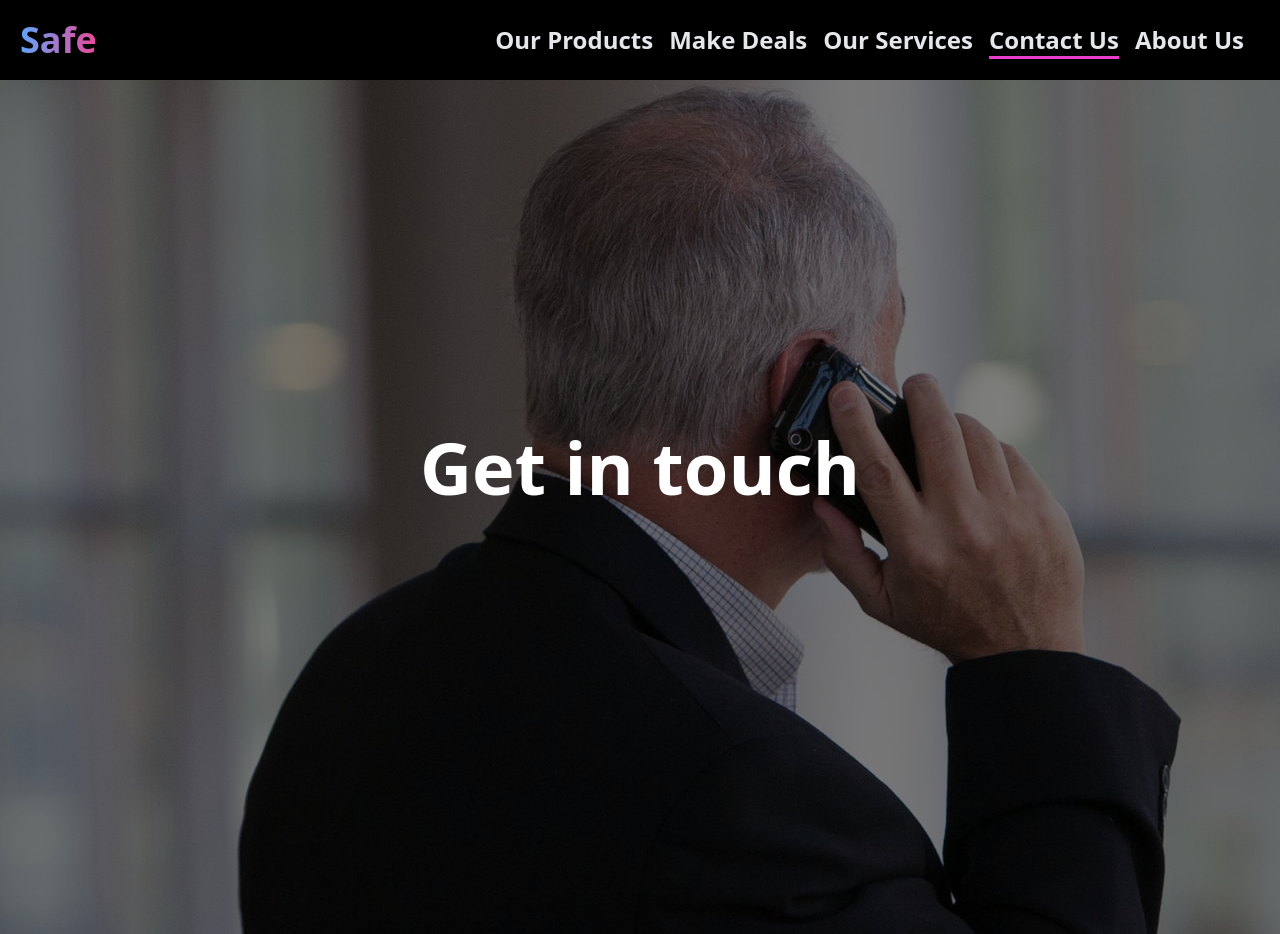
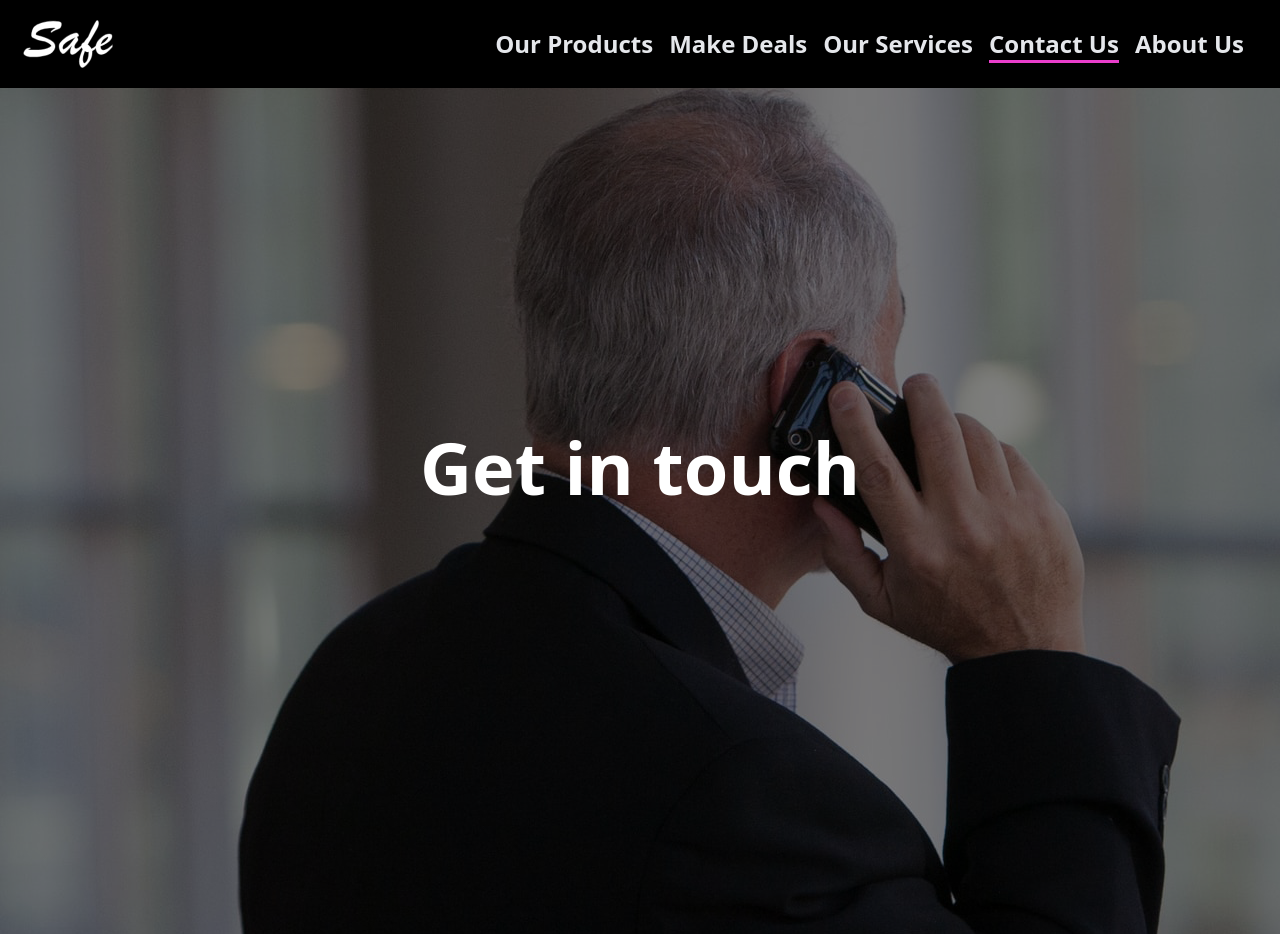
Before and after one commit to AbidAlWassie/Safe-Group-Website, a website: page contact.html in a window 1280 px wide. Shown: the top 934 px of the page. Drawn offline with nearby package versions, Linux system fonts and the light colour scheme.

Commit message:
added brand logo

```diff
--- a/contact.html
+++ b/contact.html
@@ -22,7 +22,11 @@
       <div class="container flex justify-between items-center mx-auto">
       <!-- <div class="container flex justify-between items-center mx-auto px-8 md:px-14"> -->
         <div class="brand">
-          <a href="index.html" class="bg-gradient-to-r from-blue-400  to-pink-500 text-transparent bg-clip-text font-semibold text-4xl font-bold">Safe</a>
+          <a href="index.html" class="">
+            <img class="logo" src="img/safe-logo.svg" alt="">
+            <!-- <span class="bg-gradient-to-r from-blue-400  to-pink-500 text-transparent bg-clip-text font-semibold text-4xl font-bold">Safe</span> -->
+            <!-- <br><span>Group of Sani-Mart Company</span> -->
+          </a>
         </div>
 
 
--- a/custom/styles.css
+++ b/custom/styles.css
@@ -294,3 +294,9 @@ header {
   font-size: 1rem;
   margin-bottom: 10px;
 }
+
+.logo {
+  width: 6rem;
+  height: 3rem;
+  /* 280 × 150 */
+}
```
Also changed, not shown: about.html (+3 -2 lines), deals.html (+5 -1 lines), index.html (+5 -1 lines), products.html (+5 -1 lines), services.html (+5 -1 lines), build/styles.css, img/safe-logo.svg (added).
